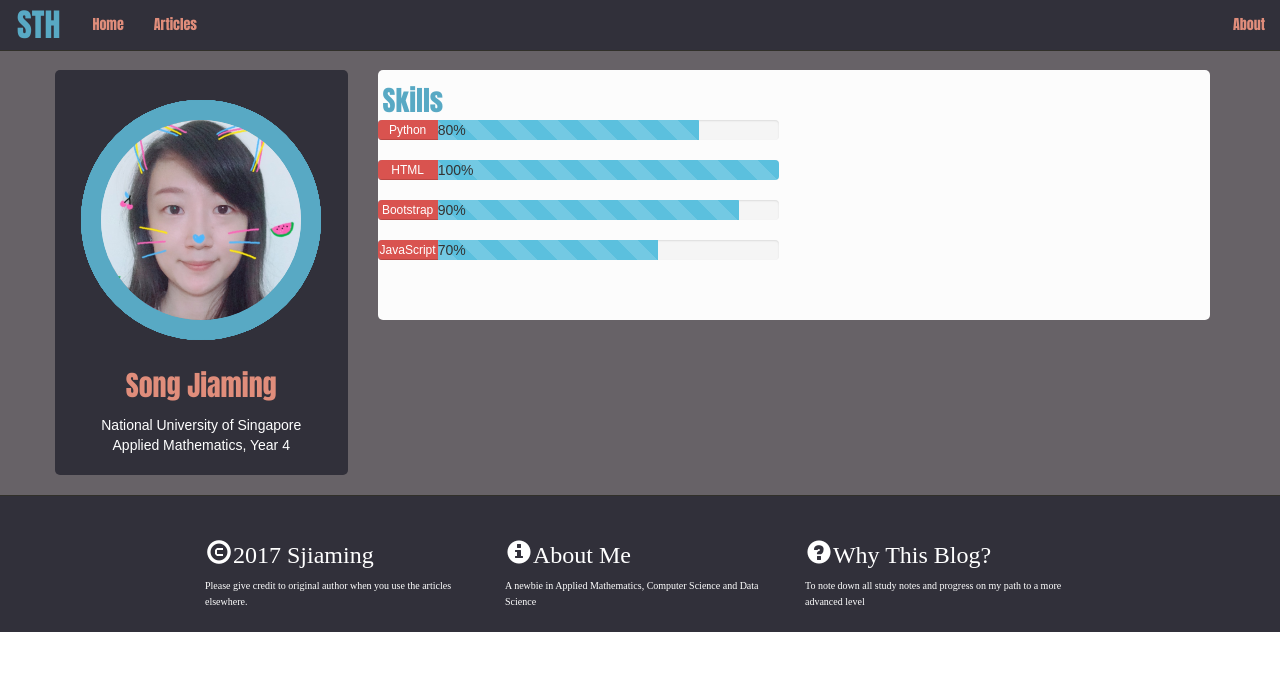
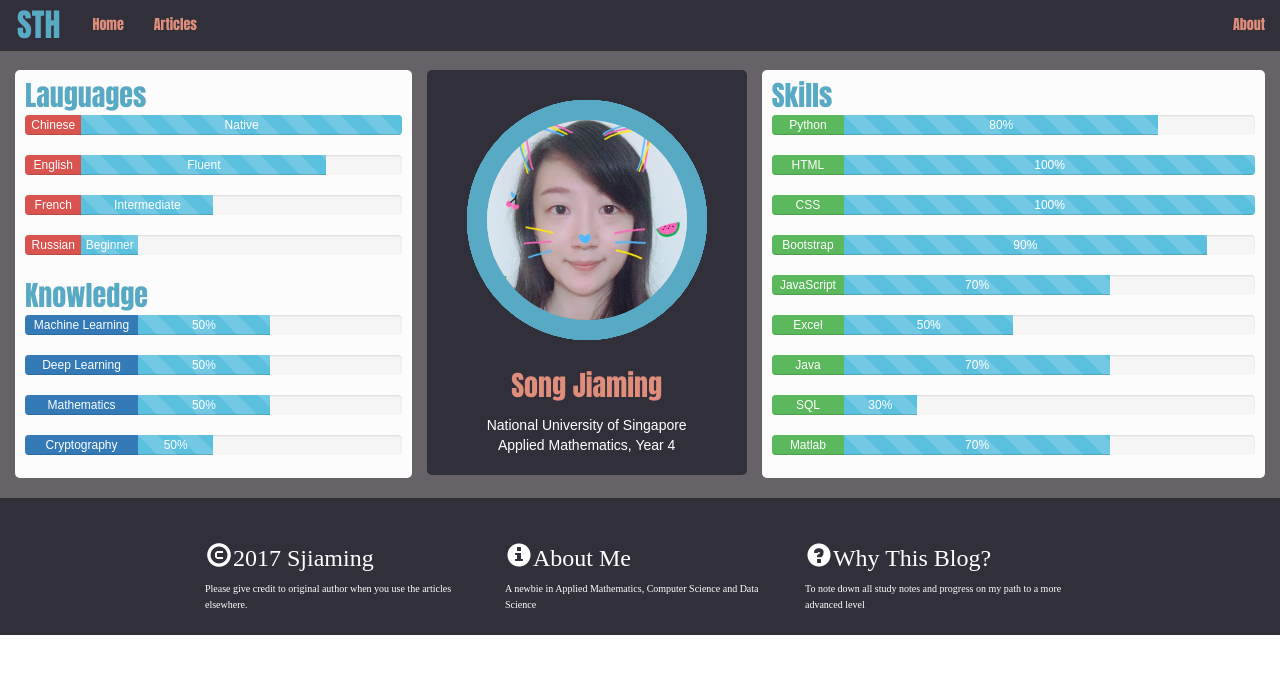
Before and after one commit to sjiaming/BlogSth, a Jekyll site: the page built from about.html, in a window 1280 px wide. Shown: the top 674 px of the page. Built offline with Jekyll 4.4.1, drawn with Linux system fonts in a browser that asks for light colours; nearby versions of some CDN libraries.

Commit message:
added skill card

```diff
--- a/_includes/css/about.css
+++ b/_includes/css/about.css
@@ -64,14 +64,11 @@
   border-radius: 5px;
   margin-top: 20px;
   margin-bottom: 20px;
-  padding-top: 10px;
-  padding-bottom: 10px;
-  margin-left: 15px;
+  padding:5px 10px 3px 10px;
 }
 
 .about-main .caption{
   font-family: impact;
   color: #58A9C4;
   font-size:2em;
-  margin-left: 5px;
 }
--- a/_includes/css/article.css
+++ b/_includes/css/article.css
@@ -47,6 +47,7 @@ span {
 	display: inline-block;
 }
 
+/* Top button */
 #myBtn {
     display: block; /* Hidden by default */
     position: absolute; /* Fixed/sticky position */
--- /dev/null
+++ b/_includes/knowledge.html
@@ -0,0 +1,38 @@
+<div class="grid-block">
+    <ul class="list-unstyled list-skills">
+        <li>
+            <div class="progress">
+                <div class="progress-bar progress-bar- " role="progressbar" style="width: 30%" aria-valuenow="30" aria-valuemin="0" aria-valuemax="100">Machine Learning</div>
+                <div class="progress-bar progress-bar-info progress-bar-striped" role="progressbar" style="width: 35%" aria-valuenow="35" aria-valuemin="0" aria-valuemax="100">
+                    50%
+                </div>
+            </div>
+
+        </li>
+
+        <li>
+            <div class="progress">
+                <div class="progress-bar progress-bar-" role="progressbar" style="width: 30%" aria-valuenow="30" aria-valuemin="0" aria-valuemax="100">Deep Learning</div>
+                <div class="progress-bar progress-bar-info progress-bar-striped" role="progressbar" style="width: 35%" aria-valuenow="35" aria-valuemin="0" aria-valuemax="100">50%</div>
+            </div>
+
+        </li>
+
+        <li>
+            <div class="progress">
+                <div class="progress-bar progress-bar-" role="progressbar" style="width: 30%" aria-valuenow="30" aria-valuemin="0" aria-valuemax="100">Mathematics</div>
+                <div class="progress-bar progress-bar-info progress-bar-striped" role="progressbar" style="width: 35%" aria-valuenow="35" aria-valuemin="0" aria-valuemax="100">50%</div>
+            </div>
+
+        </li>
+
+        <li>
+            <div class="progress">
+                <div class="progress-bar progress-bar-" role="progressbar" style="width: 30%" aria-valuenow="30" aria-valuemin="0" aria-valuemax="100">Cryptography</div>
+                <div class="progress-bar progress-bar-info progress-bar-striped" role="progressbar" style="width: 20%" aria-valuenow="20" aria-valuemin="0" aria-valuemax="100">50%</div>
+            </div>
+
+        </li>
+
+    </ul>
+</div>
--- /dev/null
+++ b/_includes/language.html
@@ -0,0 +1,38 @@
+<div class="grid-block">
+    <ul class="list-unstyled list-skills">
+        <li>
+            <div class="progress">
+                <div class="progress-bar progress-bar-danger " role="progressbar" style="width: 15%" aria-valuenow="15" aria-valuemin="0" aria-valuemax="100">Chinese</div>
+                <div class="progress-bar progress-bar-info progress-bar-striped" role="progressbar" style="width: 85%" aria-valuenow="100" aria-valuemin="0" aria-valuemax="100">
+                    Native
+                </div>
+            </div>
+
+        </li>
+
+        <li>
+            <div class="progress">
+                <div class="progress-bar progress-bar-danger" role="progressbar" style="width: 15%" aria-valuenow="15" aria-valuemin="0" aria-valuemax="100">English</div>
+                <div class="progress-bar progress-bar-info progress-bar-striped" role="progressbar" style="width: 65%" aria-valuenow="65" aria-valuemin="0" aria-valuemax="100">Fluent</div>
+            </div>
+
+        </li>
+
+        <li>
+            <div class="progress">
+                <div class="progress-bar progress-bar-danger" role="progressbar" style="width: 15%" aria-valuenow="15" aria-valuemin="0" aria-valuemax="100">French</div>
+                <div class="progress-bar progress-bar-info progress-bar-striped" role="progressbar" style="width: 35%" aria-valuenow="35" aria-valuemin="0" aria-valuemax="100">Intermediate</div>
+            </div>
+
+        </li>
+
+        <li>
+            <div class="progress">
+                <div class="progress-bar progress-bar-danger" role="progressbar" style="width: 15%" aria-valuenow="15" aria-valuemin="0" aria-valuemax="100">Russian</div>
+                <div class="progress-bar progress-bar-info progress-bar-striped" role="progressbar" style="width: 15%" aria-valuenow="15" aria-valuemin="0" aria-valuemax="100">Beginner</div>
+            </div>
+
+        </li>
+
+    </ul>
+</div>
--- a/_includes/skill.html
+++ b/_includes/skill.html
@@ -1,36 +1,47 @@
-<div class="grid-block">
-    <ul class="list-unstyled list-skills">
-        <li>
+
             <div class="progress">
-                <div class="progress-bar progress-bar-danger" role="progressbar" style="width: 15%" aria-valuenow="15" aria-valuemin="0" aria-valuemax="100">Python</div>
-                <div class="progress-bar-info progress-bar-striped" role="progressbar" style="width: 80%" aria-valuenow="80" aria-valuemin="0" aria-valuemax="100">80%</div>
+                <div class="progress-bar progress-bar-success" role="progressbar" style="width: 15%" aria-valuenow="15" aria-valuemin="0" aria-valuemax="100">Python</div>
+                <div class="progress-bar progress-bar-info progress-bar-striped" role="progressbar" style="width: 65%" aria-valuenow="80" aria-valuemin="0" aria-valuemax="100">80%</div>
             </div>
 
-        </li>
 
-        <li>
-            <div class="progress">
-                <div class="progress-bar progress-bar-danger" role="progressbar" style="width: 15%" aria-valuenow="15" aria-valuemin="0" aria-valuemax="100">HTML</div>
-                <div class="progress-bar-info progress-bar-striped" role="progressbar" style="width: 100%" aria-valuenow="100" aria-valuemin="0" aria-valuemax="100">100%</div>
+              <div class="progress">
+                <div class="progress-bar progress-bar-success" role="progressbar" style="width: 15%" aria-valuenow="15" aria-valuemin="0" aria-valuemax="100">HTML</div>
+                <div class="progress-bar progress-bar-info progress-bar-striped" role="progressbar" style="width: 85%" aria-valuenow="100" aria-valuemin="0" aria-valuemax="100">100%</div>
             </div>
 
-        </li>
-
-        <li>
             <div class="progress">
-                <div class="progress-bar progress-bar-danger" role="progressbar" style="width: 15%" aria-valuenow="15" aria-valuemin="0" aria-valuemax="100">Bootstrap</div>
-                <div class="progress-bar-info progress-bar-striped" role="progressbar" style="width: 90%" aria-valuenow="90" aria-valuemin="0" aria-valuemax="100">90%</div>
+                <div class="progress-bar progress-bar-success" role="progressbar" style="width: 15%" aria-valuenow="15" aria-valuemin="0" aria-valuemax="100">CSS</div>
+                <div class="progress-bar progress-bar-info progress-bar-striped" role="progressbar" style="width: 85%" aria-valuenow="100" aria-valuemin="0" aria-valuemax="100">100%</div>
             </div>
 
-        </li>
-
-        <li>
             <div class="progress">
-                <div class="progress-bar progress-bar-danger" role="progressbar" style="width: 15%" aria-valuenow="15" aria-valuemin="0" aria-valuemax="100">JavaScript</div>
-                <div class="progress-bar-info progress-bar-striped" role="progressbar" style="width: 70%" aria-valuenow="70" aria-valuemin="0" aria-valuemax="100">70%</div>
+                <div class="progress-bar progress-bar-success" role="progressbar" style="width: 15%" aria-valuenow="15" aria-valuemin="0" aria-valuemax="100">Bootstrap</div>
+                <div class="progress-bar progress-bar-info progress-bar-striped" role="progressbar" style="width: 75%" aria-valuenow="90" aria-valuemin="0" aria-valuemax="100">90%</div>
             </div>
 
-        </li>
 
-    </ul>
-</div>
+            <div class="progress">
+                <div class="progress-bar progress-bar-success" role="progressbar" style="width: 15%" aria-valuenow="15" aria-valuemin="0" aria-valuemax="100">JavaScript</div>
+                <div class="progress-bar progress-bar-info progress-bar-striped" role="progressbar" style="width: 55%" aria-valuenow="70" aria-valuemin="0" aria-valuemax="100">70%</div>
+            </div>
+
+              <div class="progress">
+                <div class="progress-bar progress-bar-success" role="progressbar" style="width: 15%" aria-valuenow="15" aria-valuemin="0" aria-valuemax="100">Excel</div>
+                <div class="progress-bar progress-bar-info progress-bar-striped" role="progressbar" style="width: 35%" aria-valuenow="35" aria-valuemin="0" aria-valuemax="100">50%</div>
+            </div>
+
+            <div class="progress">
+                <div class="progress-bar progress-bar-success" role="progressbar" style="width: 15%" aria-valuenow="15" aria-valuemin="0" aria-valuemax="100">Java</div>
+                <div class="progress-bar progress-bar-info progress-bar-striped" role="progressbar" style="width: 55%" aria-valuenow="70" aria-valuemin="0" aria-valuemax="100">70%</div>
+            </div>
+
+            <div class="progress">
+                <div class="progress-bar progress-bar-success" role="progressbar" style="width: 15%" aria-valuenow="15" aria-valuemin="0" aria-valuemax="100">SQL</div>
+                <div class="progress-bar progress-bar-info progress-bar-striped" role="progressbar" style="width: 15%" aria-valuenow="70" aria-valuemin="0" aria-valuemax="100">30%</div>
+            </div>
+
+             <div class="progress">
+                <div class="progress-bar progress-bar-success" role="progressbar" style="width: 15%" aria-valuenow="15" aria-valuemin="0" aria-valuemax="100">Matlab</div>
+                <div class="progress-bar progress-bar-info progress-bar-striped" role="progressbar" style="width: 55%" aria-valuenow="70" aria-valuemin="0" aria-valuemax="100">70%</div>
+            </div>
--- a/about.html
+++ b/about.html
@@ -5,8 +5,21 @@ permalink: /about/
 ---
 
 <div id="about-content-wrapper">
-    <div class="container">
+    <div class="container-fluid">
         <div class="row">
+
+        	<div class="col-md-4">
+                 <div class="container-fluid">
+                    <div class="row about-main">
+                        <div class="caption">Lauguages</div>
+                            {% include language.html %}
+  						<div class="caption">Knowledge</div>
+                     		{% include knowledge.html %}
+                    </div>
+                </div>
+            </div>
+
+
             <div class="about-left col-md-3">
                 <div class = "image-holder one">
                         <img class="head-image up circle" src="{{site.baseurl}}/assets/profile/up.jpg" />
@@ -25,14 +38,13 @@ permalink: /about/
                 </p>
             </div>
 
-            <div class="col-md-9">
-                 <div class="about-main">
-                    <div class="row">
-                        <div class="col-md-6">
+            <div class="col-md-5">
+                 <div class="container-fluid">
+                    <div class="row about-main">
+
                         <div class="caption">Skills</div>
                             {% include skill.html %}
-                        </div>
-                        <div class="col-md-6"></div>
+
                     </div>
                 </div>
             </div>
--- a/assets/css/main.css
+++ b/assets/css/main.css
@@ -8,3 +8,4 @@
 {% include css/article.css %}
 {% include css/markdown.css %}
 {% include css/about.css %}
+{% include css/skill.css %}
```
Also changed, not shown: _includes/css/skill.css (added, +11 -0 lines).
